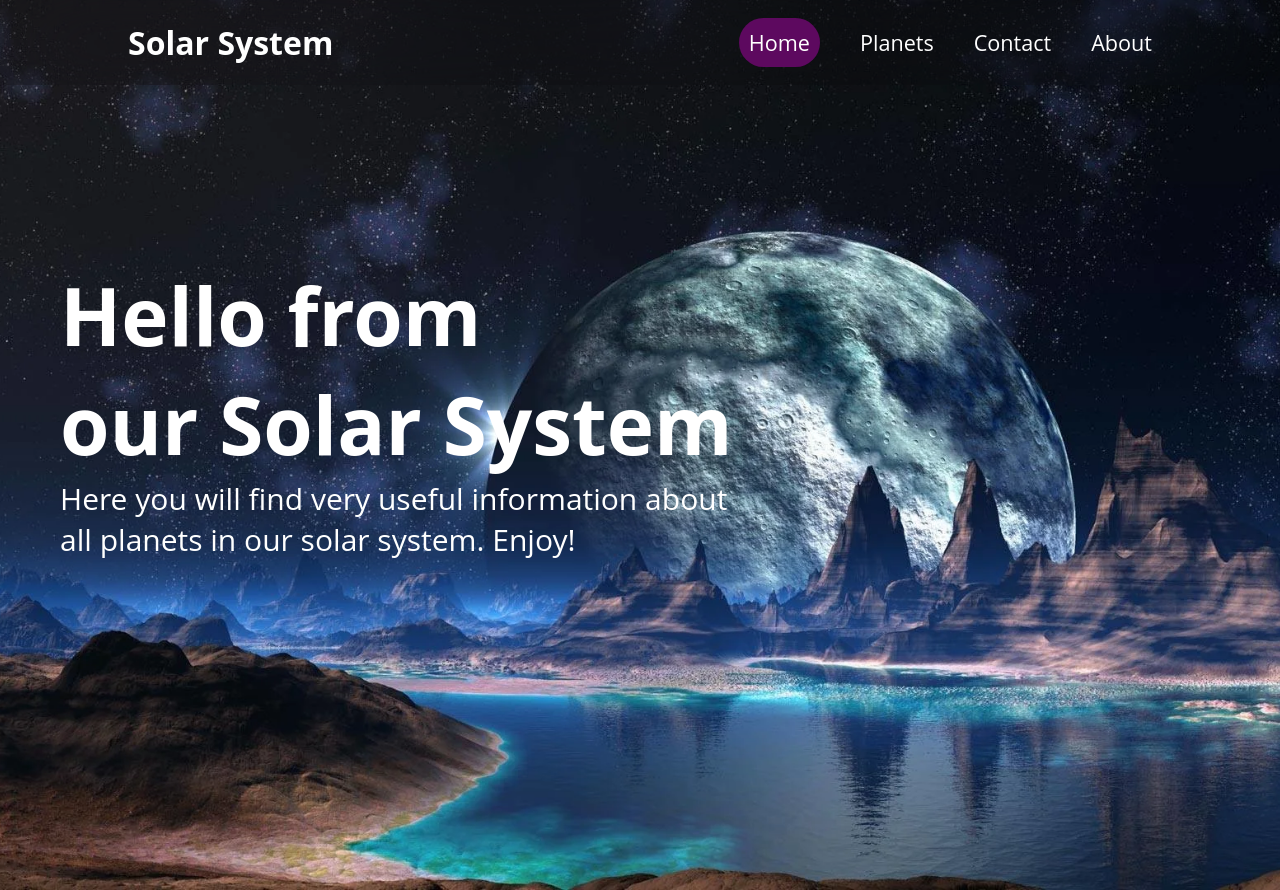
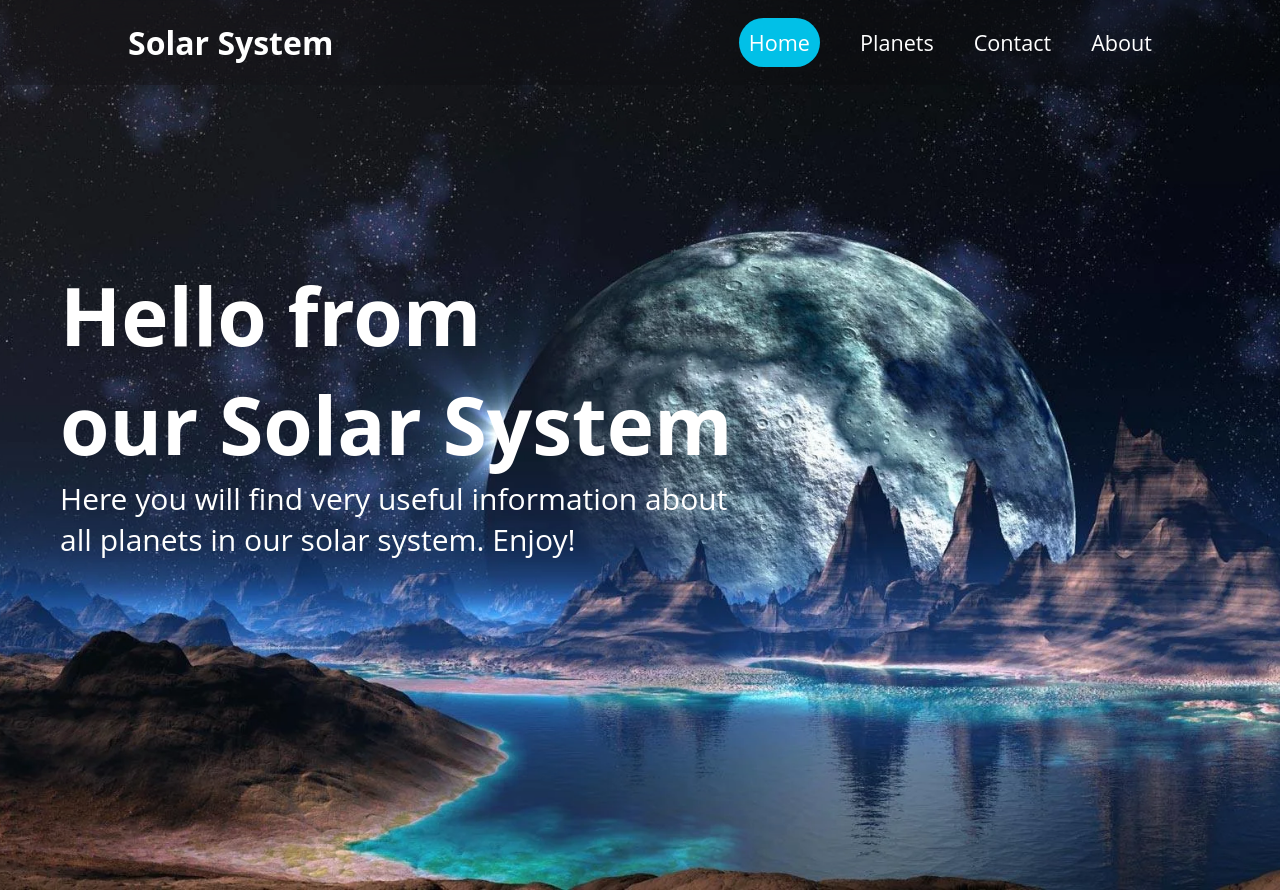
Before and after one commit to velizar92/SolarSystem, a React (Create React App) app: page / in a window 1280 px wide. Built offline with nearby package versions, Linux system fonts and the light colour scheme.

Commit message:
Navbar slight update

```diff
--- a/src/components/Navbar/navbar.css
+++ b/src/components/Navbar/navbar.css
@@ -42,13 +42,13 @@
 }
 
 .active-menu-option {
-    background-color: rgb(93, 9, 95);
+    background-color:  rgba(0, 212, 255, 0.9);
     padding: 10px;
     border-radius: 50px;
 }
 
 .navbar .active-menu-option:hover{
-    color: rgb(15, 214, 78);
+    color: orange;
 }
 
 #check {
```
